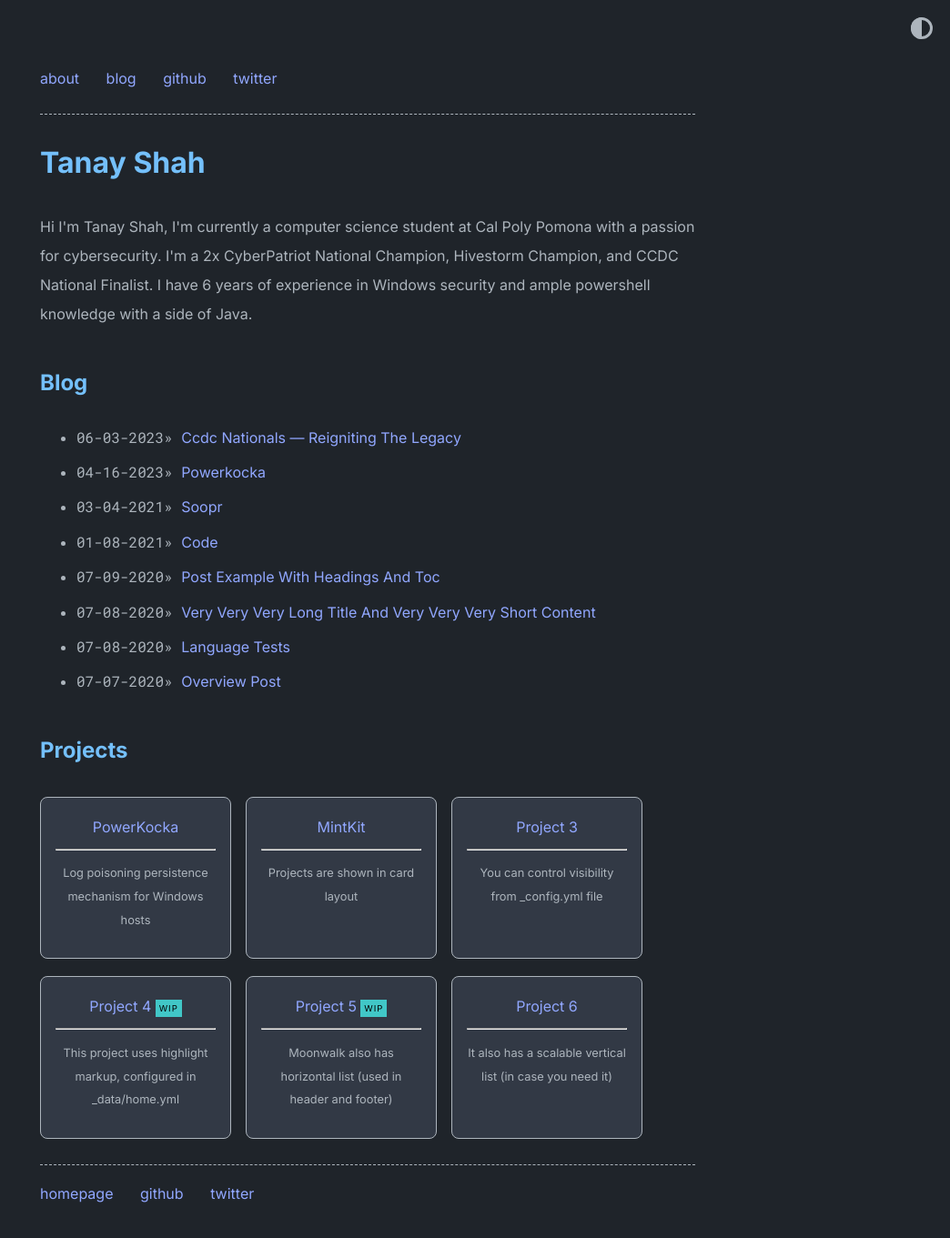
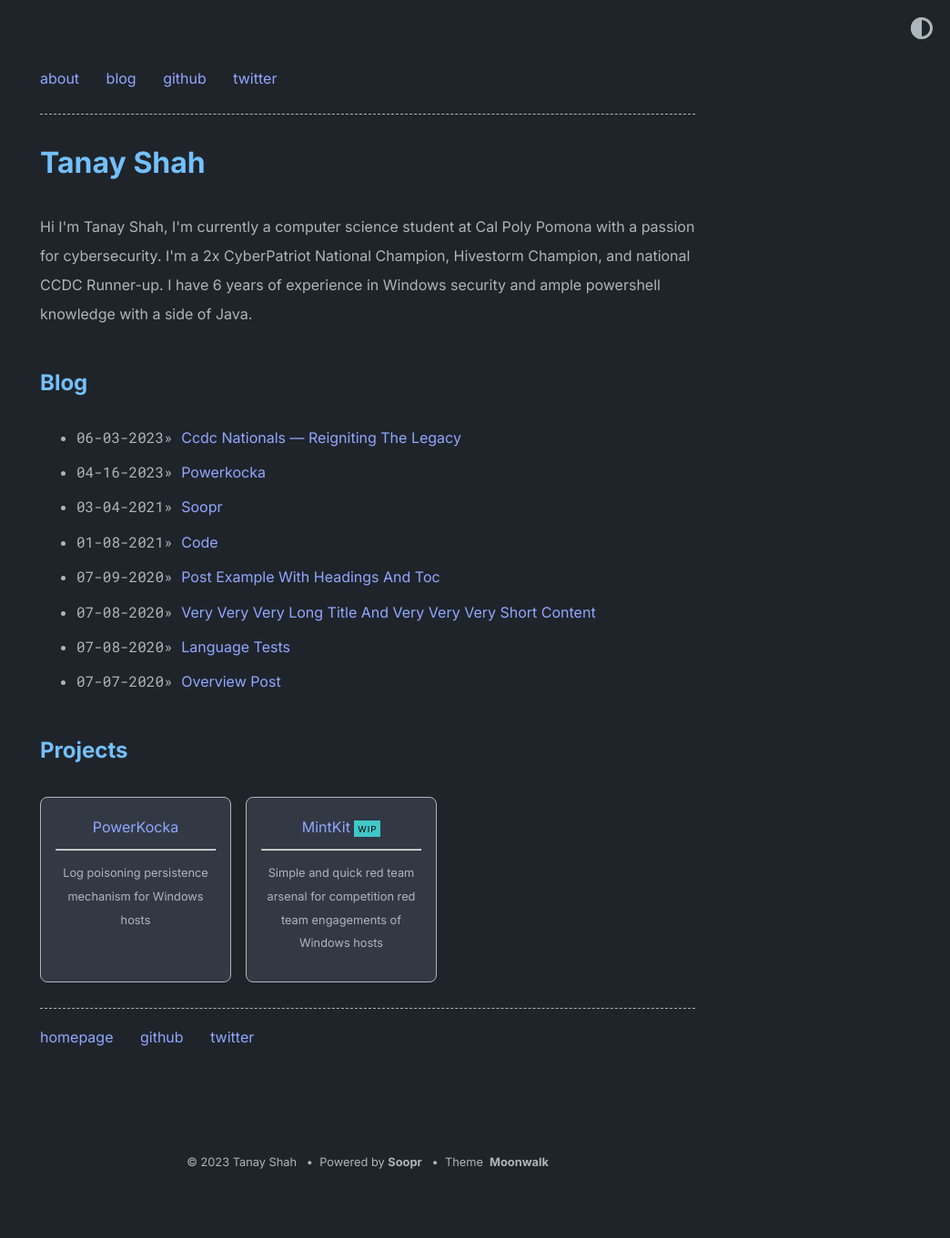
Before and after one commit to Altoid0/Altoid0.github.io, a Jekyll site: the page built from index.md, in a window 1280 px wide and 1400 px high. Shown: the top 1361 px of the window at 91% size, without its empty margins (236-1280 px from the left). Built offline with Jekyll 4.4.1, drawn with Linux system fonts in a browser that asks for light colours.

Commit message:
idiot sandwich

```diff
--- a/_config.yml
+++ b/_config.yml
@@ -2,7 +2,7 @@ title: Tanay Shah
 author: Tanay Shah
 url: https://Altoid0.github.io # root address of the site
 description: > # description of the site (multiple lines allowed)
-  Hi I'm Tanay Shah, I'm currently a computer science student at Cal Poly Pomona with a passion for cybersecurity. I'm a 2x CyberPatriot National Champion, Hivestorm Champion, and CCDC National Finalist. I have 6 years of experience in Windows security and ample powershell knowledge with a side of Java.
+  Hi I'm Tanay Shah, I'm currently a computer science student at Cal Poly Pomona with a passion for cybersecurity. I'm a 2x CyberPatriot National Champion, Hivestorm Champion, and national CCDC Runner-up. I have 6 years of experience in Windows security and ample powershell knowledge with a side of Java.
 
 permalink: /:slug
 
--- a/_data/home.yml
+++ b/_data/home.yml
@@ -18,25 +18,26 @@ project_entries:
 
   - title: MintKit
     url: overview-post
-    desc: Projects are shown in card layout
-
-  - title: Project 3
-    url: overview-post
-    desc: You can control visibility from _config.yml file
-
-  - title: Project 4
-    url: overview-post
-    desc: This project uses highlight markup, configured in _data/home.yml
+    desc: Simple and quick red team arsenal for competition red team engagements of Windows hosts
     highlight: WIP
 
-  - title: Project 5
-    url: overview-post
-    desc: Moonwalk also has horizontal list (used in header and footer)
-    highlight: WIP
+  # - title: Project 3
+  #   url: overview-post
+  #   desc: You can control visibility from _config.yml file
 
-  - title: Project 6
-    url: overview-post
-    desc: It also has a scalable vertical list (in case you need it)
+  # - title: Project 4
+  #   url: overview-post
+  #   desc: This project uses highlight markup, configured in _data/home.yml
+  #   highlight: WIP
+
+  # - title: Project 5
+  #   url: overview-post
+  #   desc: Moonwalk also has horizontal list (used in header and footer)
+  #   highlight: WIP
+
+  # - title: Project 6
+  #   url: overview-post
+  #   desc: It also has a scalable vertical list (in case you need it)
 
 old_project_entries:
   - title: Soopr
```
Also changed, not shown: _posts/2023-06-03-CCDC-nationals-—-reigniting-the-legacy.md (+1 -1 lines).
